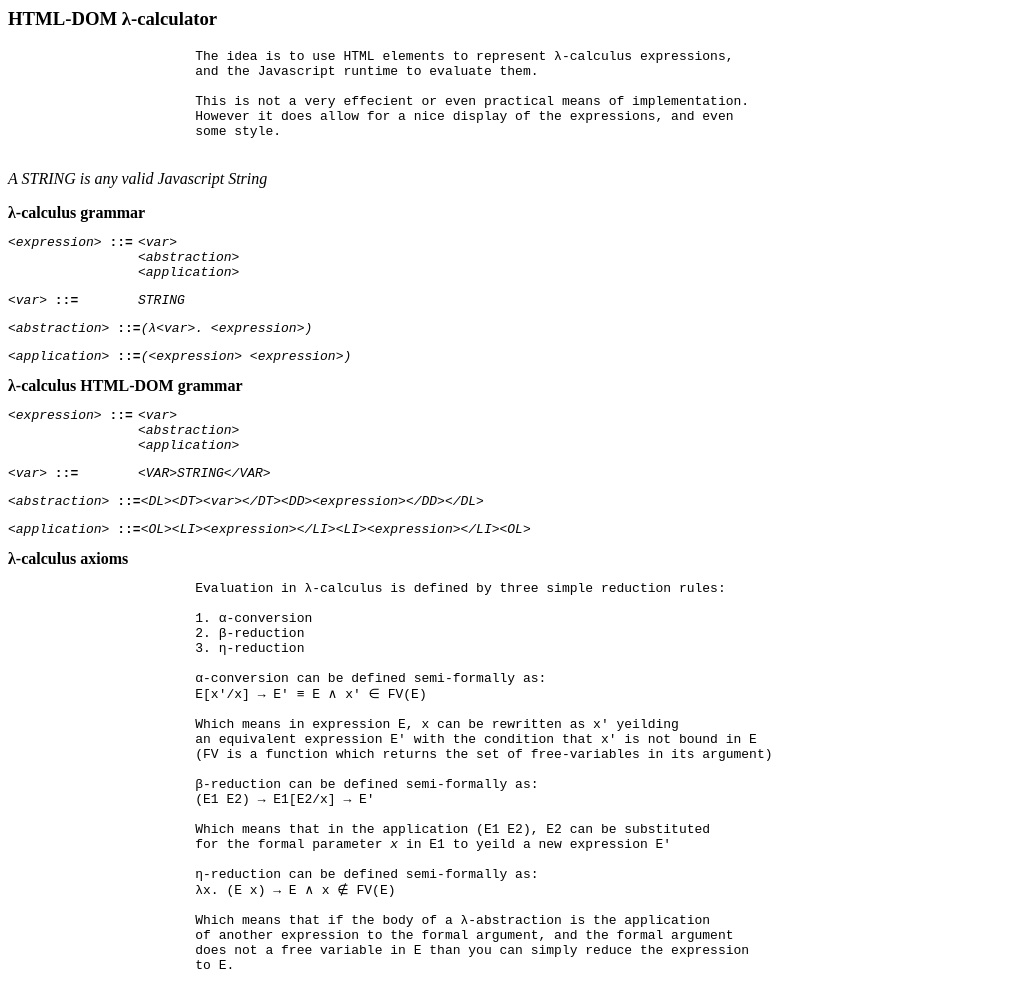
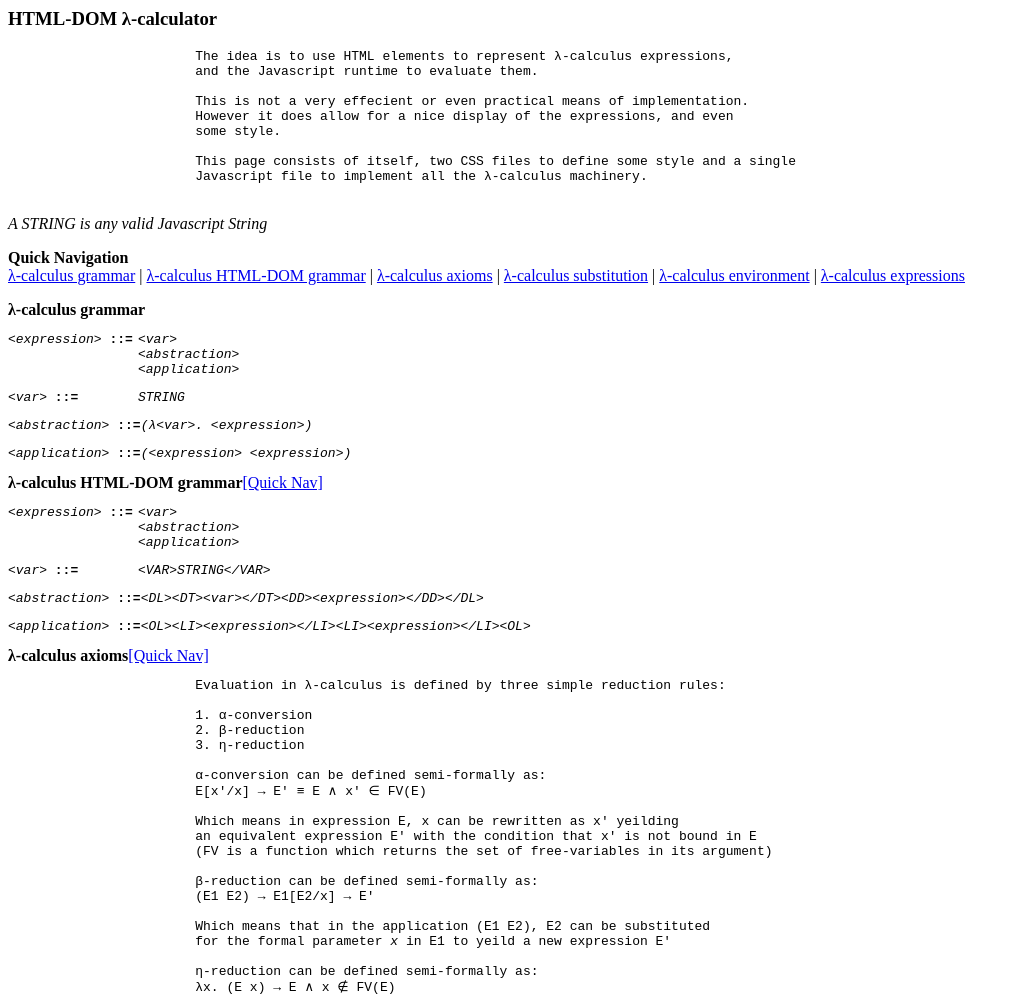
Before and after one commit to hellertime/lambda.js, a plain HTML site: page prelude.html in a window 1280 px wide. Shown: the top 994 px of the page, without its empty margins (0-1021 px from the left). Drawn offline with Linux system fonts and the light colour scheme.

Commit message:
added navigation

```diff
--- a/prelude.html
+++ b/prelude.html
@@ -24,13 +24,25 @@
 			This is not a very effecient or even practical means of implementation.
 			However it does allow for a nice display of the expressions, and even
 			some style.
+
+			This page consists of itself, two CSS files to define some style and a single
+			Javascript file to implement all the &#955;-calculus machinery.
 		</pre>
 
 		<p>
 			<em>A STRING is any valid Javascript String</em>
 		</p>
+		<p>
+			<a name="quick-nav"><strong>Quick Navigation</strong></a><br />
+			<a href="#lambda-calculus-grammar">&#955;-calculus grammar</a> |
+			<a href="#html-dom-grammar">&#955;-calculus HTML-DOM grammar</a> |
+			<a href="#lambda-calculus-axioms">&#955;-calculus axioms</a> |
+			<a href="#lambda-calculus-substitution">&#955;-calculus substitution</a> |
+			<a href="#lambda-calculus-environment">&#955;-calculus environment</a> |
+			<a href="#lambda-calculus-expressions">&#955;-calculus expressions</a>
+		</p>
 
-		<strong>&#955;-calculus grammar</strong>
+		<a name="lambda-calculus-grammar"><strong>&#955;-calculus grammar</strong></a>
 		<span class="bnf-notation">
 				<dl>
 					<dt>&lt;expression&gt;</dt>
@@ -52,7 +64,7 @@
 				</dl>
 		</span>
 
-		<strong>&#955;-calculus HTML-DOM grammar</strong>
+		<a name="html-dom-grammar"><strong>&#955;-calculus HTML-DOM grammar</strong></a><a href="#quick-nav">[Quick Nav]</a>
 		<span class="bnf-notation">
 				<dl>
 					<dt>&lt;expression&gt;</dt>
@@ -74,7 +86,7 @@
 				</dl>
 		</span>
 
-		<strong>&#955;-calculus axioms</strong>
+		<a name="lambda-calculus-axioms"><strong>&#955;-calculus axioms</strong></a><a href="#quick-nav">[Quick Nav]</a>
 		<pre>
 			Evaluation in &#955;-calculus is defined by three simple reduction rules:
 
@@ -104,7 +116,7 @@
 			to E.
 		</pre>
 
-		<strong>&#955;-calculus substitution</strong> (<em>This damn concept took me forever to get right.</em>)
+		<a name="lambda-calculus-substitution"><strong>&#955;-calculus substitution</strong> (<em>This damn concept took me forever to get right.</em>)</a><a href="#quick-nav">[Quick Nav]</a>
 		<pre>
 			Substitution in &#955;-calculus is a rather involved process.
 			This is entirely because free variable can get captured during substitution.
@@ -133,7 +145,7 @@
 			    z is a variable other than x and z is not bound in M and E<sub>1</sub>, alpha convert x to z in E<sub>1</sub> then substitute recursively in E<sub>1</sub></em>
 		</pre>
 
-		<h3>&#955;-calculus environment</h3>
+		<h3><a name="lambda-calculus-environment">&#955;-calculus environment</a><a href="#quick-nav">[Quick Nav]</a></h3>
 
 		<strong>TRUE</strong>
 		<div id="TRUE" class="lambda-exp">
@@ -625,7 +637,7 @@
 			can use variables which exist elsewhere.
 		</pre>
 
-		<h3>&#955;-calculus expression</h3>
+		<h3><a name="lambda-calculus-expressions">&#955;-calculus expression</a><a href="#quick-nav">[Quick Nav]</a></h3>
 
 		<strong>Sanity Check our Number System</strong><br />
 		<button onclick="prelude.compute_toplevel(document.getElementById('SUCC-ZERO-test'))">Reduce</button>
```
